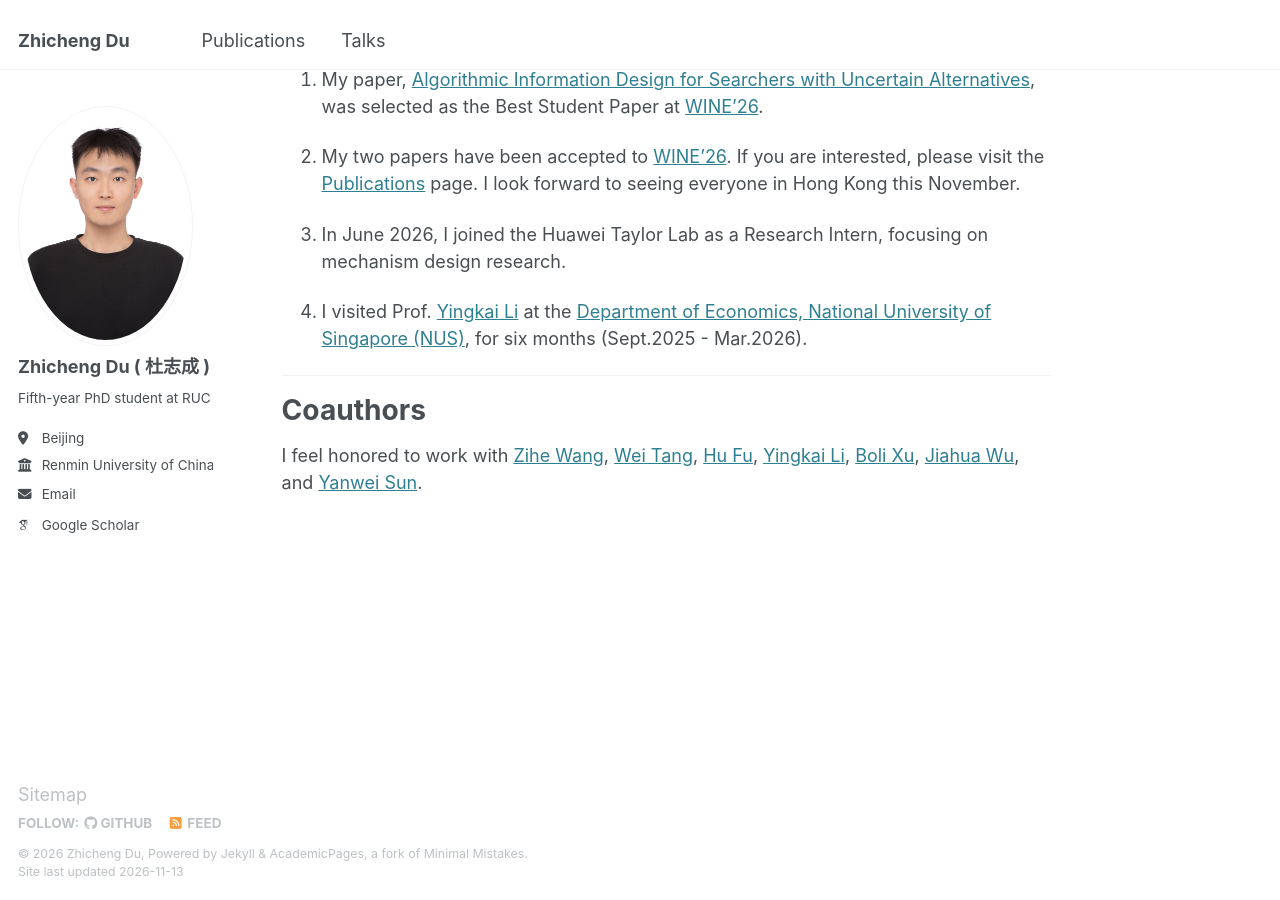
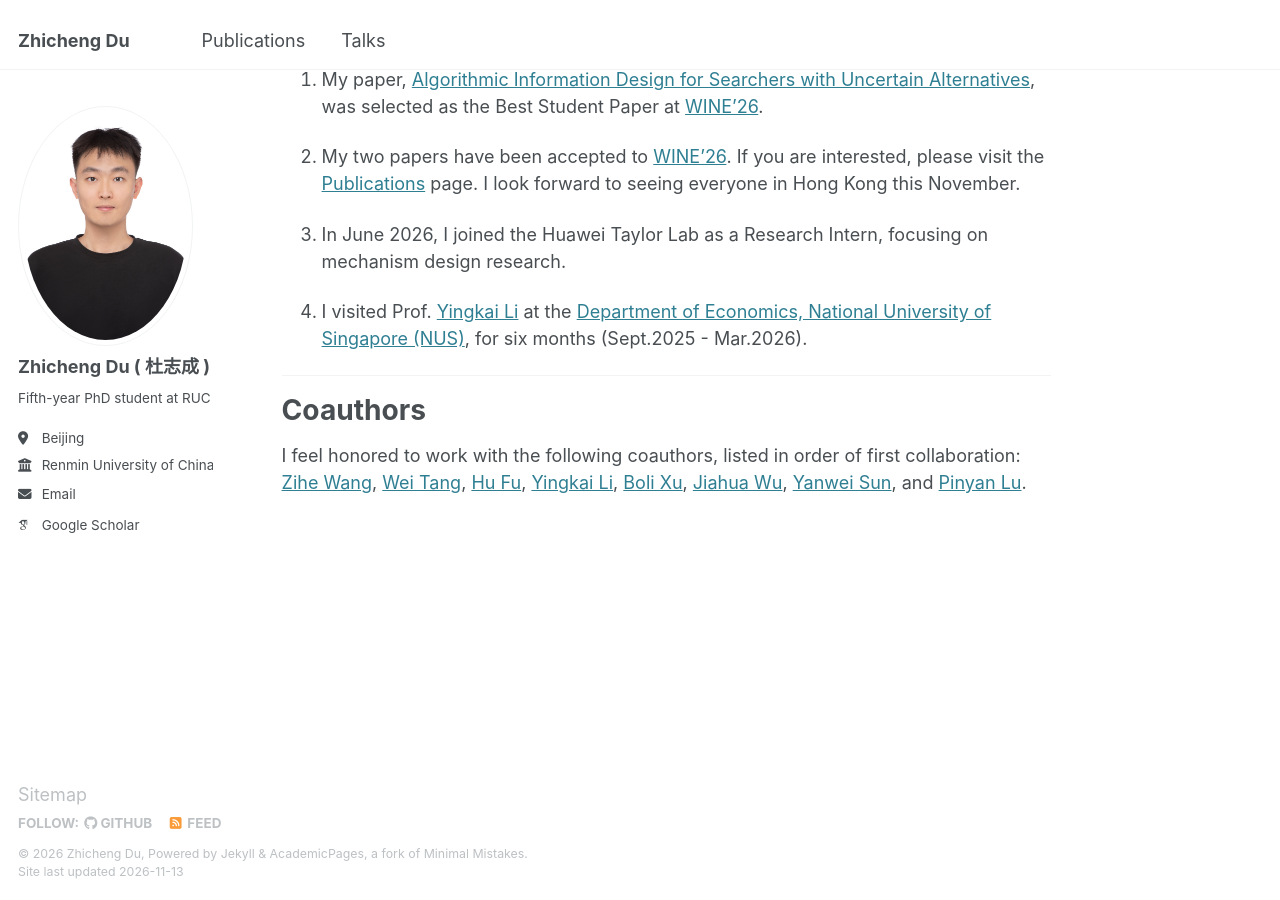
Before and after one commit to DUABC/zhichengdu, a Jekyll site: the page built from _pages/about.md, in a window 1280 px wide and 900 px high, scrolled down 555 px. Built offline with Jekyll 4.4.1, drawn with Linux system fonts in a browser that asks for light colours; some web fonts are replaced.

Commit message:
Add Pinyan Lu and clarify coauthor ordering

```diff
--- a/_pages/about.md
+++ b/_pages/about.md
@@ -40,4 +40,4 @@ I will be on the job market later this year and am seeking postdoctoral opportun
 
 # Coauthors
 
-I feel honored to work with [Zihe Wang](http://ai.ruc.edu.cn/academicfaculty/szdwn/wzh/index.htm), [Wei Tang](https://wtang.org/), [Hu Fu](http://simecv.sufe.edu.cn/page.aspx?id=26), [Yingkai Li](https://yingkai-li.github.io/), [Boli Xu](https://www.bolixu.com/), [Jiahua Wu](https://wu-jiahua.github.io/), and [Yanwei Sun](https://yanwei-sun.github.io/).
+I feel honored to work with the following coauthors, listed in order of first collaboration: [Zihe Wang](http://ai.ruc.edu.cn/academicfaculty/szdwn/wzh/index.htm), [Wei Tang](https://wtang.org/), [Hu Fu](http://simecv.sufe.edu.cn/page.aspx?id=26), [Yingkai Li](https://yingkai-li.github.io/), [Boli Xu](https://www.bolixu.com/), [Jiahua Wu](https://wu-jiahua.github.io/), [Yanwei Sun](https://yanwei-sun.github.io/), and [Pinyan Lu](http://pinyanlu.com/).
```
